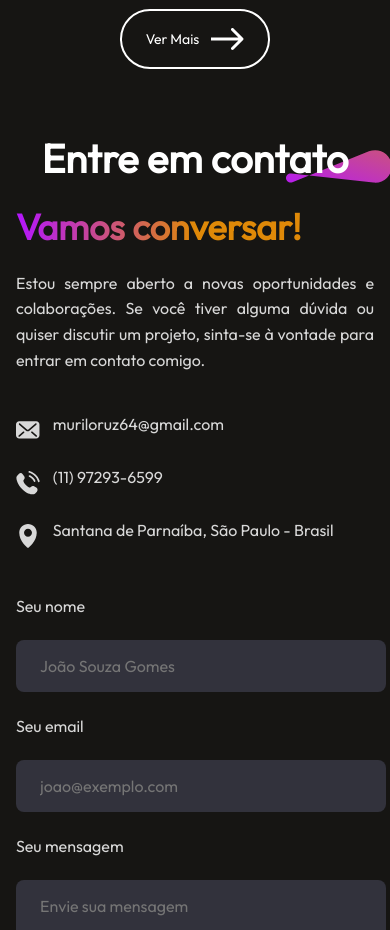
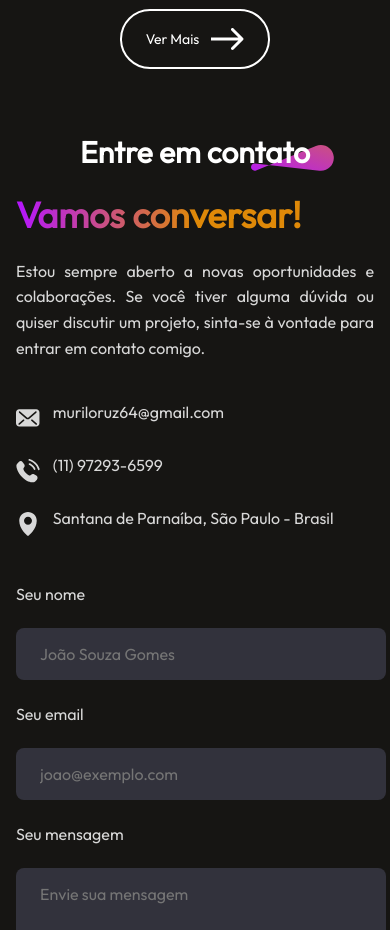
Before and after one commit to muriloruz/portfolio, a React (Vite) app in the folder Portifolio_Ruz/: page / in a window 390 px wide. Shown: the part 7580-8510 px from the top of the page. Built offline with nearby package versions, Linux system fonts and the light colour scheme.

Commit message:
Arrumando mobile

```diff
--- a/Portifolio_Ruz/src/Components/Contect/Contect.css
+++ b/Portifolio_Ruz/src/Components/Contect/Contect.css
@@ -172,8 +172,7 @@
     }
 
     .contect-title img {
-        width: 130px;
-        right: -20px;
+        position: absolute;
     }
 
     .contect-detail {
@@ -191,7 +190,9 @@
         margin: 2rem 1rem;
         gap: 1.5rem;
     }
-
+    .contect-title h1 {
+        font-size: 30px;
+    }
     .contect-left h1 {
         font-size: 2.25rem;
     }
@@ -201,3 +202,11 @@
         padding: 0.8rem;
     }
 }
+@media(max-width: 363px){
+    .contect-right input{
+        width: 80%;
+    }
+    .contect-right textarea{
+        width: 80%;
+    }
+}
```
